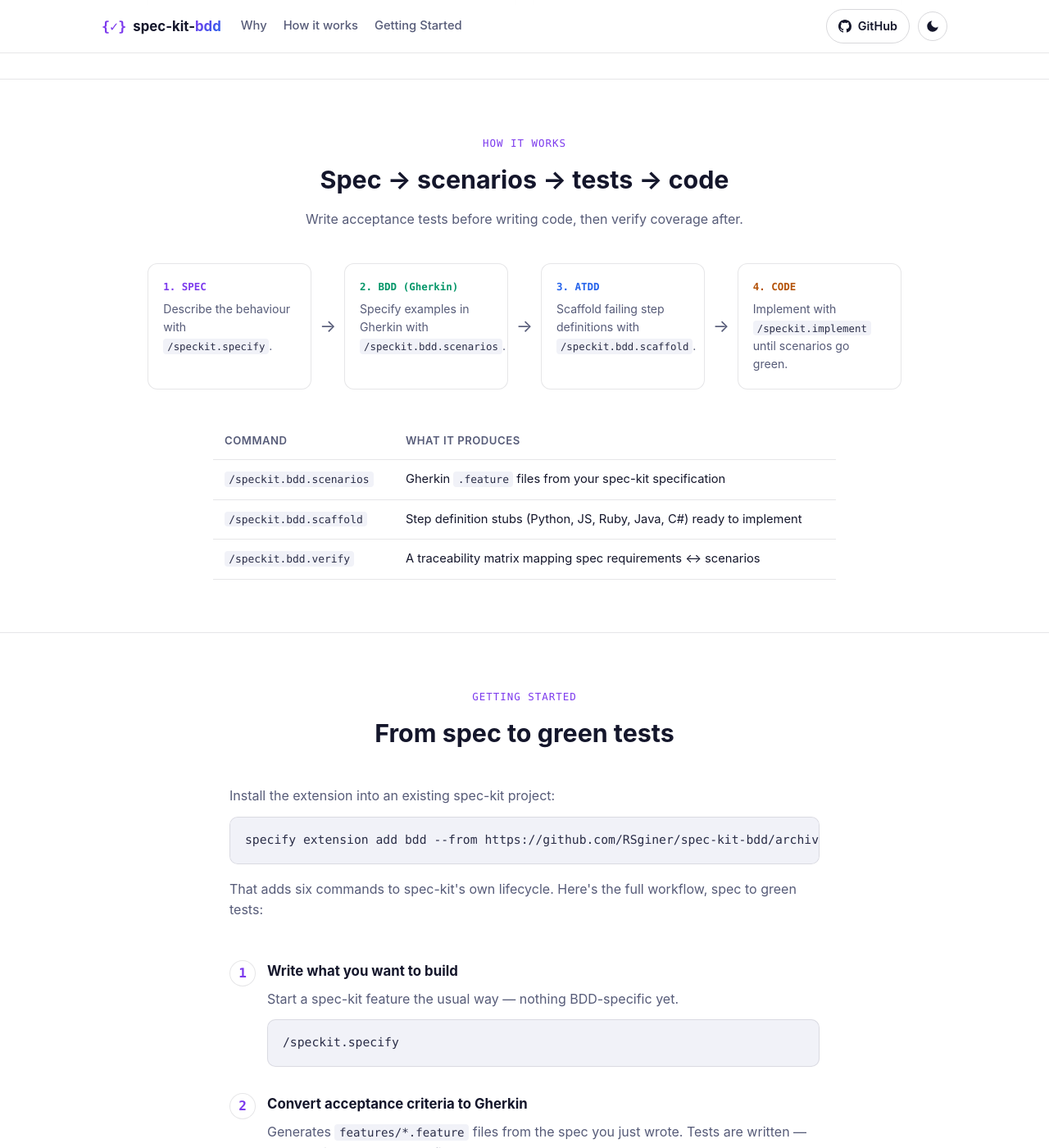
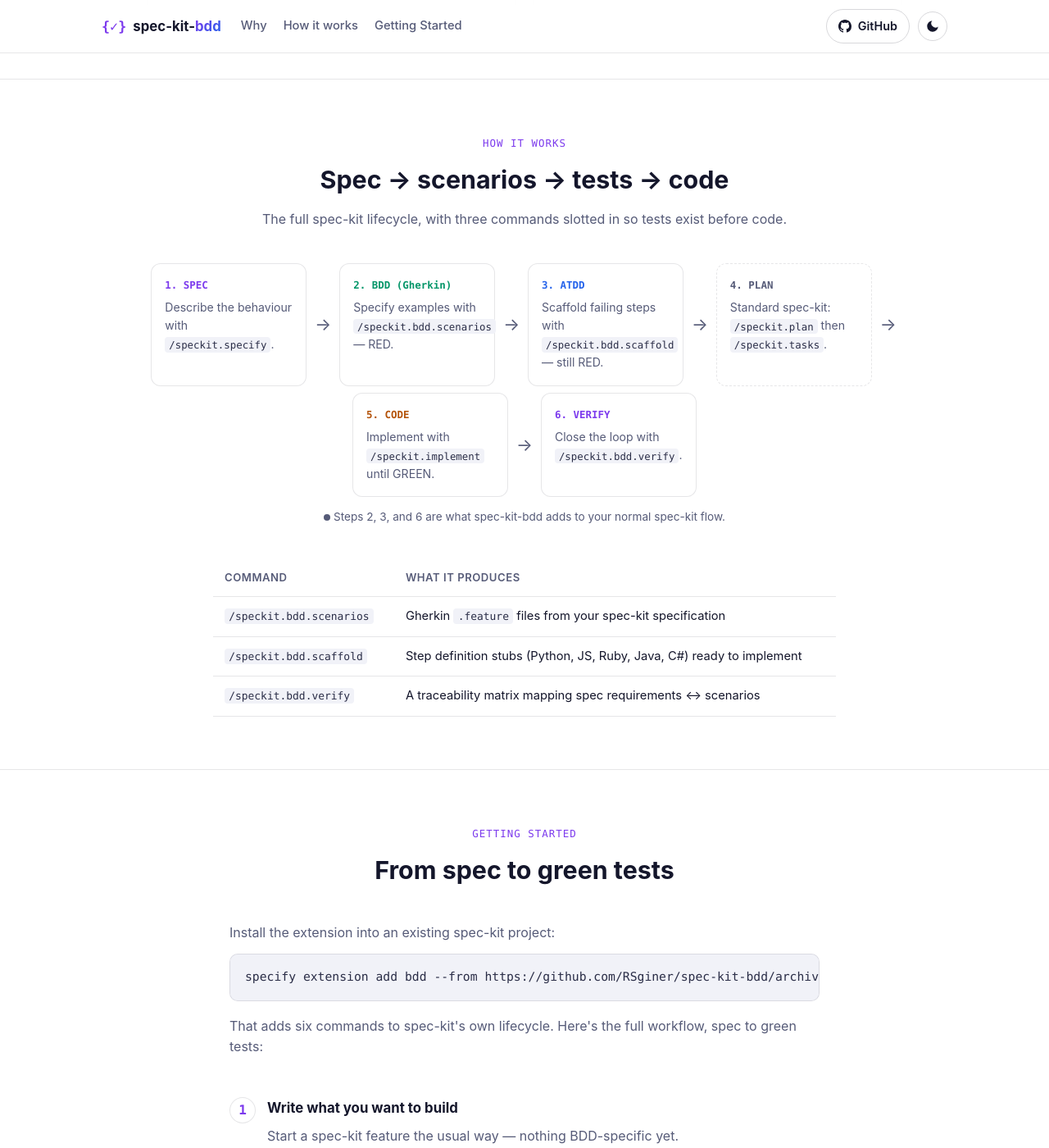
Before and after one commit to RSginer/spec-kit-bdd, a Jekyll site: the page built from index.md, in a window 1280 px wide and 1400 px high, scrolled down 2007 px. Shown: the whole window at 82% size. Built offline with Jekyll 4.4.1, drawn with Linux system fonts in a browser that asks for light colours.

Commit message:
feat(site): expand How it works to the full 6-step flow
The flow diagram previously showed a simplified 4-stage SPEC/BDD/
ATDD/CODE cycle that omitted /speckit.plan, /speckit.tasks, and
/speckit.bdd.verify -- inconsistent with the 6-step Getting Started
walkthrough on the same page. Expand it to match exactly:

  1. SPEC (purple)   /speckit.specify
  2. BDD (green)      /speckit.bdd.scenarios -- RED
  3. ATDD (blue)       /speckit.bdd.scaffold -- still RED
  4. PLAN (muted/dashed) /speckit.plan + /speckit.tasks
  5. CODE (orange)     /speckit.implement -- GREEN
  6. VERIFY (purple)   /speckit.bdd.verify

Step 4 is visually dashed/muted since it's plain spec-kit, not part
of this extension. A caption clarifies which 3 steps spec-kit-bdd
actually adds. Flow color classes (.flow-step--purple etc.) replace
the old nth-child position hack so the palette doesn't silently
break the next time a step is added or reordered.

Co-Authored-By: Claude Sonnet 5 <noreply@anthropic.com>

```diff
--- a/assets/css/style.css
+++ b/assets/css/style.css
@@ -342,15 +342,16 @@ section + section { border-top: 1px solid var(--border); }
   justify-content: center;
   gap: 8px;
   flex-wrap: wrap;
-  margin-bottom: 40px;
+  margin-bottom: 14px;
 }
 .flow-step {
-  flex: 1 1 160px;
-  max-width: 200px;
+  --accent: var(--text-muted);
+  flex: 1 1 150px;
+  max-width: 190px;
   background: var(--card-bg);
   border: 1px solid var(--border);
   border-radius: var(--radius);
-  padding: 18px;
+  padding: 16px;
   text-align: left;
 }
 .flow-step .flow-num {
@@ -362,10 +363,30 @@ section + section { border-top: 1px solid var(--border); }
   margin-bottom: 6px;
 }
 .flow-step p { margin: 4px 0 0; color: var(--text-muted); font-size: 0.88rem; }
-.flow-step:nth-child(1) { --accent: var(--accent-purple); }
-.flow-step:nth-child(3) { --accent: var(--accent-green); }
-.flow-step:nth-child(5) { --accent: var(--accent-blue); }
-.flow-step:nth-child(7) { --accent: var(--accent-orange); }
+.flow-step--purple { --accent: var(--accent-purple); }
+.flow-step--green  { --accent: var(--accent-green); }
+.flow-step--blue   { --accent: var(--accent-blue); }
+.flow-step--orange { --accent: var(--accent-orange); }
+
+.flow-step--muted {
+  background: transparent;
+  border-style: dashed;
+}
+
+.flow-legend {
+  text-align: center;
+  color: var(--text-muted);
+  font-size: 0.85rem;
+  margin: 0 0 40px;
+}
+.flow-legend .dot {
+  display: inline-block;
+  width: 8px;
+  height: 8px;
+  border-radius: 999px;
+  background: var(--text-muted);
+  margin-right: 4px;
+}
 
 .flow-arrow {
   align-self: center;
--- a/index.md
+++ b/index.md
@@ -91,30 +91,41 @@ description: >-
     <div class="section-header">
       <span class="section-kicker">How it works</span>
       <h2>Spec → scenarios → tests → code</h2>
-      <p>Write acceptance tests before writing code, then verify coverage after.</p>
+      <p>The full spec-kit lifecycle, with three commands slotted in so tests exist before code.</p>
     </div>
 
     <div class="flow">
-      <div class="flow-step">
+      <div class="flow-step flow-step--purple">
         <span class="flow-num">1. SPEC</span>
         <p>Describe the behaviour with <code>/speckit.specify</code>.</p>
       </div>
       <div class="flow-arrow" aria-hidden="true">→</div>
-      <div class="flow-step">
+      <div class="flow-step flow-step--green">
         <span class="flow-num">2. BDD (Gherkin)</span>
-        <p>Specify examples in Gherkin with <code>/speckit.bdd.scenarios</code>.</p>
+        <p>Specify examples with <code>/speckit.bdd.scenarios</code> &mdash; RED.</p>
       </div>
       <div class="flow-arrow" aria-hidden="true">→</div>
-      <div class="flow-step">
+      <div class="flow-step flow-step--blue">
         <span class="flow-num">3. ATDD</span>
-        <p>Scaffold failing step definitions with <code>/speckit.bdd.scaffold</code>.</p>
+        <p>Scaffold failing steps with <code>/speckit.bdd.scaffold</code> &mdash; still RED.</p>
       </div>
       <div class="flow-arrow" aria-hidden="true">→</div>
-      <div class="flow-step">
-        <span class="flow-num">4. CODE</span>
-        <p>Implement with <code>/speckit.implement</code> until scenarios go green.</p>
+      <div class="flow-step flow-step--muted">
+        <span class="flow-num">4. PLAN</span>
+        <p>Standard spec-kit: <code>/speckit.plan</code> then <code>/speckit.tasks</code>.</p>
+      </div>
+      <div class="flow-arrow" aria-hidden="true">→</div>
+      <div class="flow-step flow-step--orange">
+        <span class="flow-num">5. CODE</span>
+        <p>Implement with <code>/speckit.implement</code> until GREEN.</p>
+      </div>
+      <div class="flow-arrow" aria-hidden="true">→</div>
+      <div class="flow-step flow-step--purple">
+        <span class="flow-num">6. VERIFY</span>
+        <p>Close the loop with <code>/speckit.bdd.verify</code>.</p>
       </div>
     </div>
+    <p class="flow-legend"><span class="dot" aria-hidden="true"></span>Steps 2, 3, and 6 are what spec-kit-bdd adds to your normal spec-kit flow.</p>
 
     <table class="produces-table">
       <thead>
```
